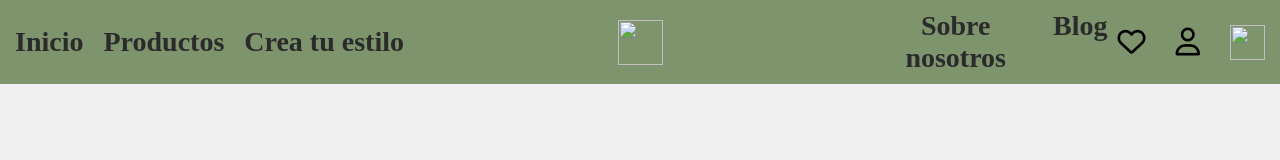
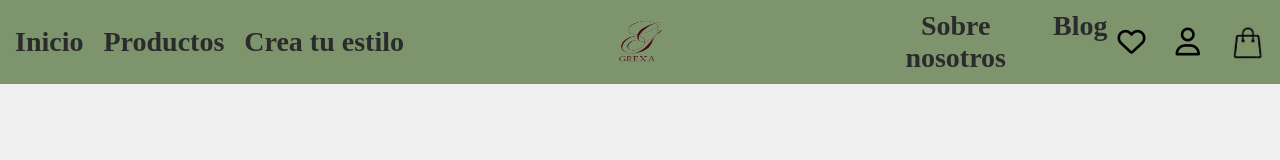
Before and after one commit to Jose20224/Bolsos_Grexa, a plain HTML site: page index.html in a window 1280 px wide. Drawn offline with Linux system fonts and the light colour scheme; the site is published under a folder, as on GitHub Pages, so addresses that start at the root find nothing; a web font is replaced by a local one.

Commit message:
se compuso un error en los enlases

```diff
--- a/index.html
+++ b/index.html
@@ -13,14 +13,14 @@
     <nav    class="nav">
         <div    class="componente_1">
             <ul class="nav__ul_1">
-                <li><a href="/login.html">Inicio</a></li>
+                <li><a href="login.html">Inicio</a></li>
                 <li><a href="#">Productos</a></li>
                 <li><a href="#">Crea tu estilo</a></li>
             </ul>
         </div>
 
         <div class="componente_2">
-            <img id="logo_header" src="/assets/ICON/logo_header.png" alt="">
+            <img id="logo_header" src="assets/ICON/logo_header.png" alt="">
         </div>
 
         <div class="componente_3">
@@ -34,7 +34,7 @@
                 <ul class="nav__ul_3">
                     <li><i class="fa-regular fa-heart"></i></li>
                     <li><i class="fa-regular fa-user"></i></li>
-                    <li><img id="icon_bolso" src="/assets/ICON/bolsito_compra.png" alt=""></li>
+                    <li><img id="icon_bolso" src="assets/ICON/bolsito_compra.png" alt=""></li>
                 </ul>
             </div>
         </div>
```
